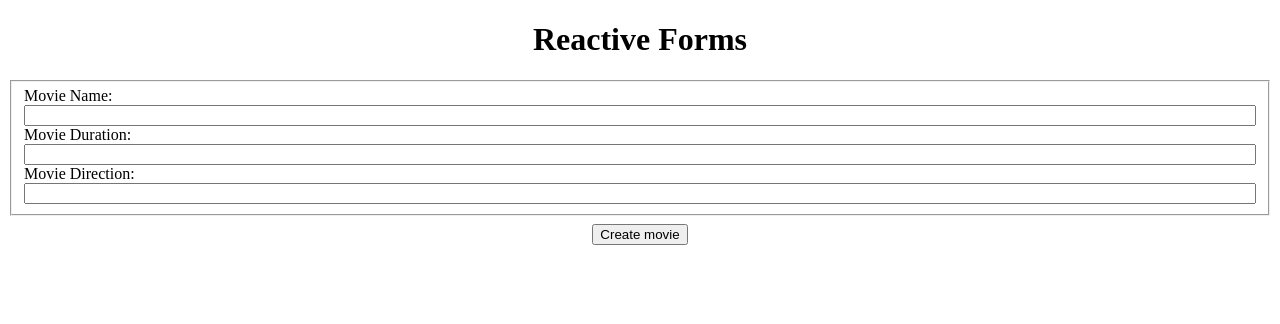
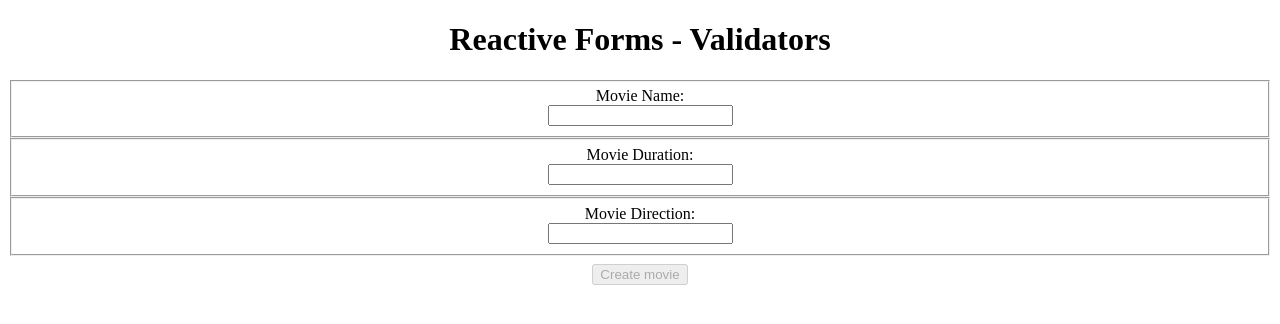
Before and after one commit to Mariacabriles29/projectAngular, an Angular app: page / in a window 1280 px wide. Shown: the top 324 px of the page. Built offline with nearby package versions, Linux system fonts and the light colour scheme.

Commit message:
feat: Validators in forms reactives

```diff
--- a/src/app/app.component.css
+++ b/src/app/app.component.css
@@ -12,11 +12,16 @@
 
 .contentForm {
   display: flex;
+  justify-content: center;
   flex-direction: column;
-  justify-content: center;
+  align-items: center;
 }
 .buttonForm {
   display: flex;
   justify-content: center;
   padding: 8px;
 }
+.form-error {
+  color: red;
+  font-size: 0.8em;
+}
--- a/src/app/app.component.html
+++ b/src/app/app.component.html
@@ -60,19 +60,32 @@
 <!-- Formularios reactivos   -->
 
 
-<h1 style="text-align: center;"> Reactive Forms</h1>
+<h1 style="text-align: center;"> Reactive Forms - Validators </h1>
 
 <form [formGroup]="movieForm" (submit)="handleSubmit()">
   <fieldset class="contentForm">
     <label for="movie-name">Movie Name:</label>
     <input type="text" id="movie-name" formControlName="name" />
+    @if (name.invalid && name.touched){
+    <p class="form-error">Name is required </p>
+    }
+  </fieldset>
+  <fieldset class="contentForm">
     <label for="movie-duration">Movie Duration:</label>
-    <input type="text" id="movie-duration" formControlName="duration" />
+    <input type="number" id="movie-duration" formControlName="duration" />
+    @if(duration.hasError('required') && duration.touched){
+    <p class="form-error">Duration is required</p>
+    }@else if (duration.hasError('max') && duration.touched){
+    <p class="form-error">Movie cannont be longer than 3000 minutes</p>
+
+    }
+  </fieldset>
+  <fieldset class="contentForm">
     <label for="movie-direction">Movie Direction:</label>
     <input type="text" id="movie-direction" formControlName="director" />
   </fieldset>
   <div class="buttonForm">
-    <button (click)="handleSubmit()"> Create movie</button>
+    <button [disabled]="movieForm.invalid"> Create movie</button>
   </div>
 </form>
 <router-outlet />
--- a/src/app/app.component.ts
+++ b/src/app/app.component.ts
@@ -5,6 +5,7 @@ import {
   FormGroup,
   FormsModule,
   ReactiveFormsModule,
+  Validators,
 } from '@angular/forms';
 import { RouterOutlet } from '@angular/router';
 import { Animal } from '../data/animals';
@@ -113,8 +114,11 @@ export class AppComponent {
   director: FormControl;
 
   constructor() {
-    this.name = new FormControl('');
-    this.duration = new FormControl('');
+    this.name = new FormControl('', Validators.required);
+    this.duration = new FormControl('', [
+      Validators.required,
+      Validators.max(300),
+    ]);
     this.director = new FormControl('');
 
     this.movieForm = new FormGroup({
@@ -125,5 +129,7 @@ export class AppComponent {
   }
   handleSubmit(): void {
     console.log(this.movieForm.value);
+    //para limpiar los campos del formulario
+    this.movieForm.reset();
   }
 }
```
